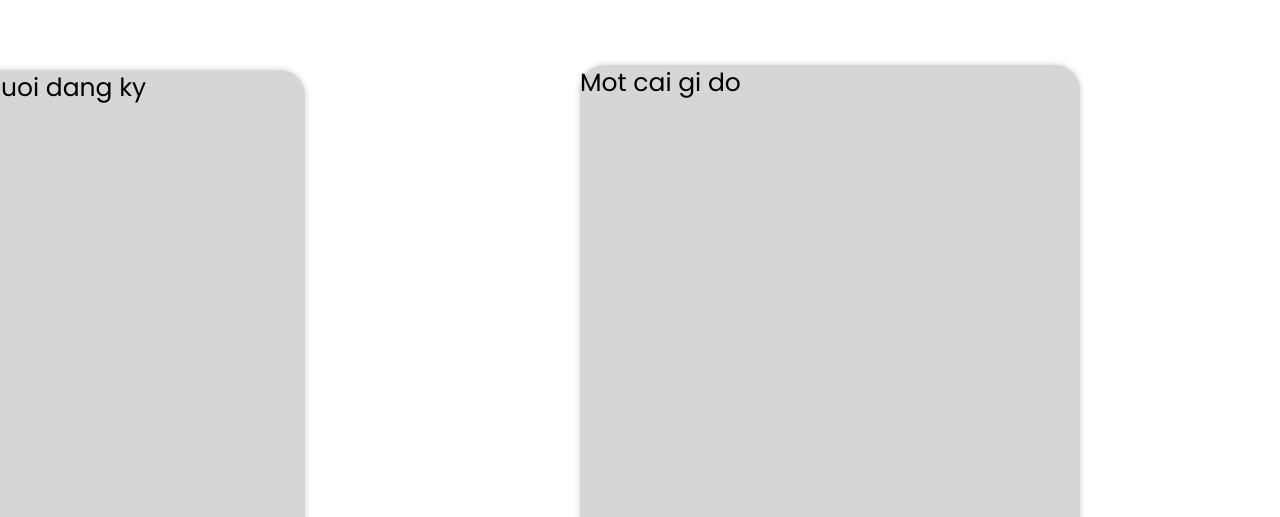
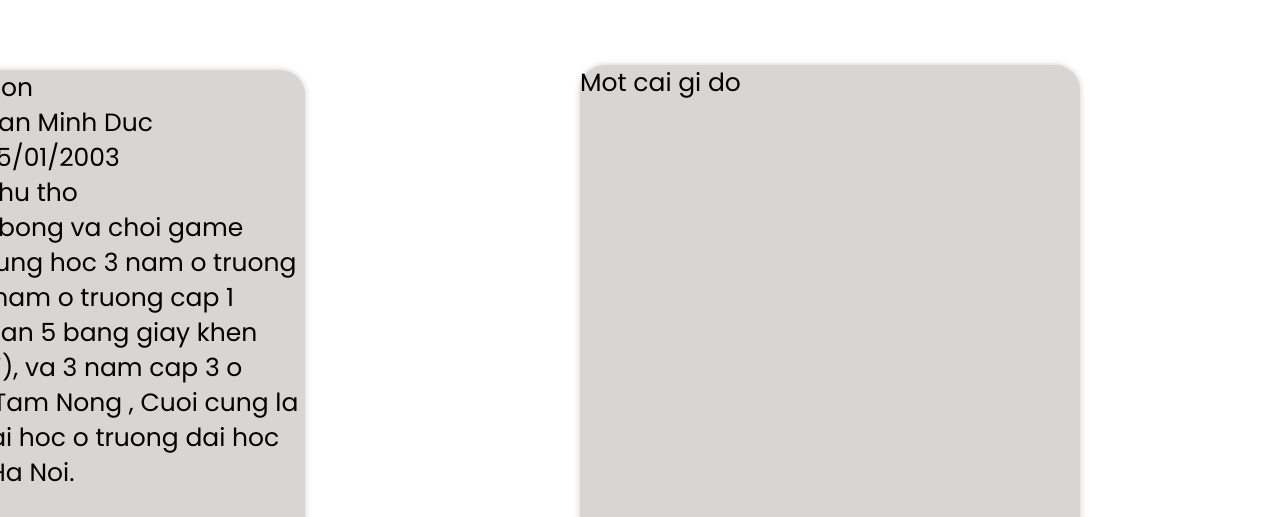
Before and after one commit to T2108A-Luonvuituoi-G1/Origami-eProject, a React (Create React App) app: page /profile in a window 1280 px wide. Shown: the part 435-952 px from the top of the page. Built offline with nearby package versions, Linux system fonts and the light colour scheme.

Commit message:
Update UserProfile.js

```diff
--- a/src/OrigamiPage/UserProfile/Components/UserProfile.js
+++ b/src/OrigamiPage/UserProfile/Components/UserProfile.js
@@ -27,9 +27,17 @@ export default class UserProfile extends Component {
                         <p>Mot cai gi do  </p>
 
                 <div className="Profile-bottom_left">
-                    <div className="text">
-                        <p>Thong tin nguoi dang ky</p>
-
+                    <div className="up-text">
+                        <p>My information</p>
+                        <p>Ho va ten: Tran Minh Duc</p>
+                        <p>Ngay sinh: 05/01/2003</p>
+                        <p>Que Quan: Phu tho</p>
+                        <p>So thich: Da bong va choi game</p>
+                        <p>Tieu su: Da tung hoc 3 nam o truong man non,
+                            5 nam o truong cap 1 (xuat sac nhan 5 bang giay khen hoc sinh gioi),
+                            va 3 nam cap 3 o truong thpt Tam Nong , Cuoi cung la dang hoc dai hoc
+                            o truong dai hoc FPT aptech Ha Noi.
+                        </p>
 
                     </div>
                 </div>
```
